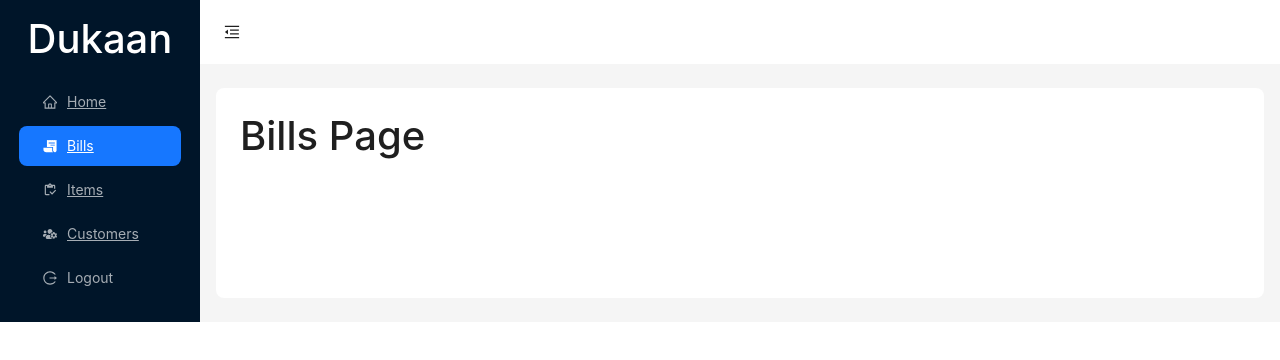
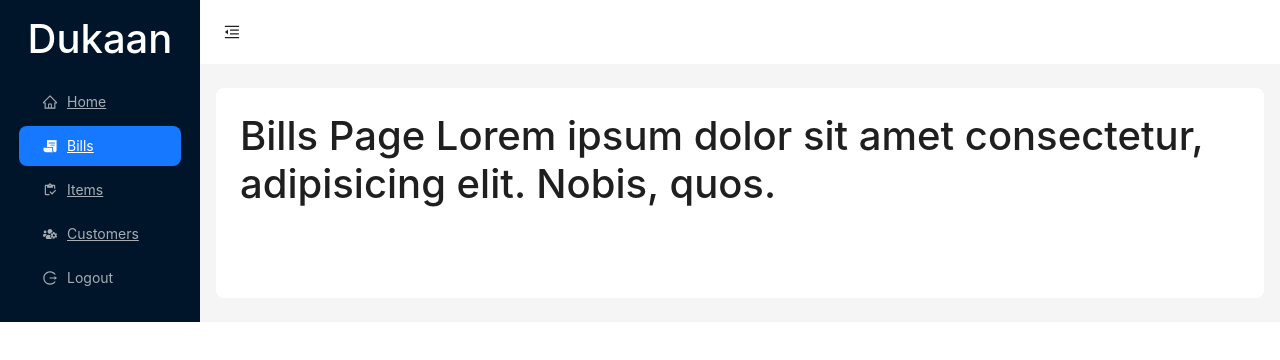
Before and after one commit to aliyanwhiz/Dukaan, a React (Vite) app in the folder client/: page /bills in a window 1280 px wide. Shown: the top 360 px of the page. Built offline with nearby package versions, Linux system fonts and the light colour scheme.

Commit message:
majboori push

```diff
--- a/client/src/pages/BillsPage.tsx
+++ b/client/src/pages/BillsPage.tsx
@@ -4,7 +4,7 @@ import DefaultLayout from '../components/DefaultLayout'
 const BillsPage:React.FC = () => {
   return (
     <DefaultLayout>
-      <h1>Bills Page</h1>
+      <h1>Bills Page Lorem ipsum dolor sit amet consectetur, adipisicing elit. Nobis, quos.</h1>
     </DefaultLayout>
   )
 }
```
